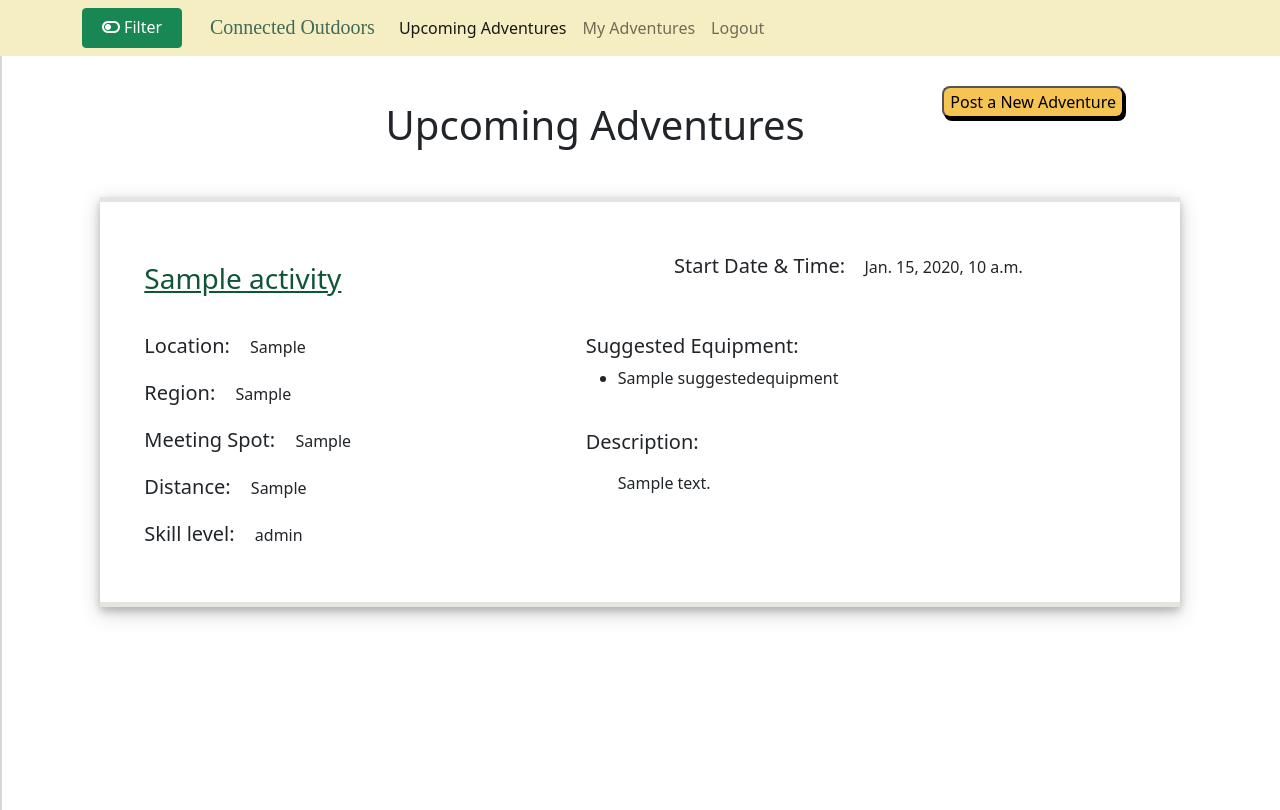
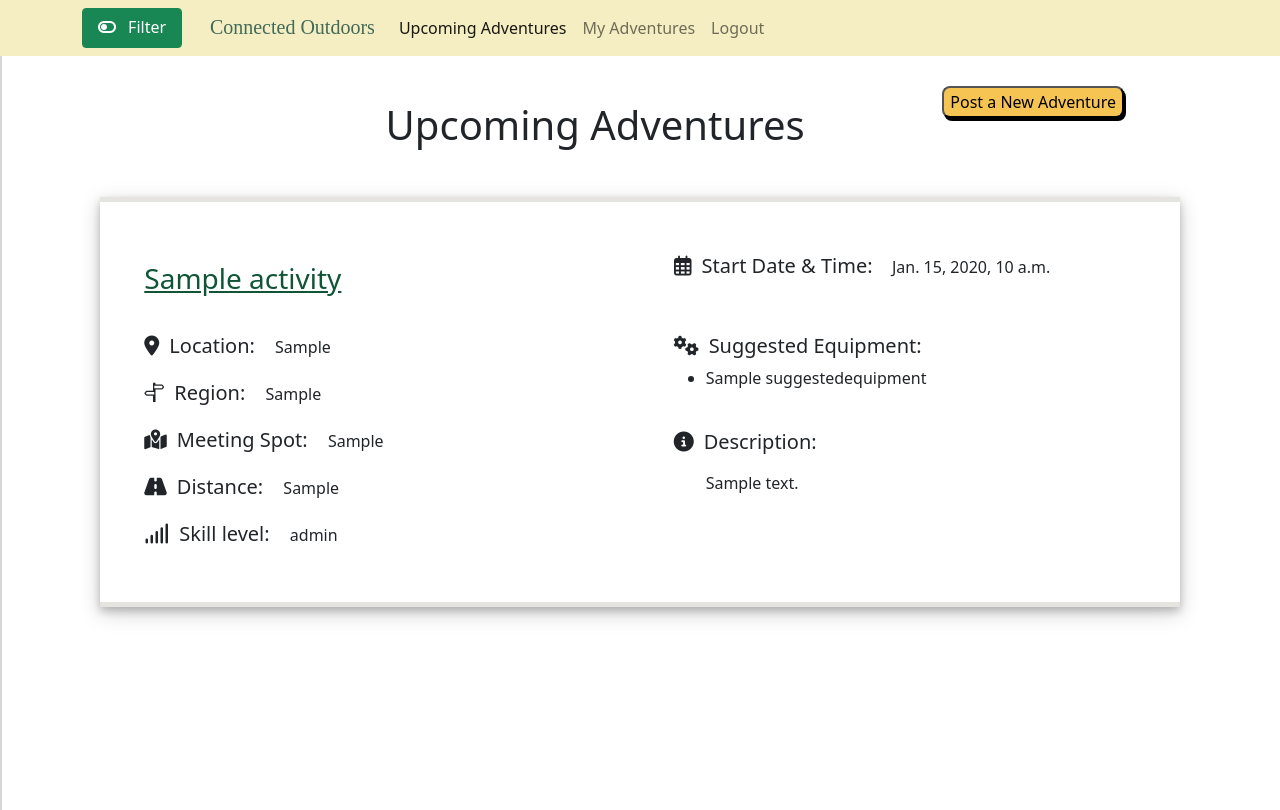
Before and after one commit to mickelsendamon/Connected_Outdoors, a Django app: template adventure_app/templates/adventures.html in a window 1280 px wide. Shown: the top 810 px of the page. Run offline with Django 3.2, Linux system fonts and the light colour scheme; the template is opened without the code that fills it: values that come from a table or form of the project are taken from there, others are empty; tables that the repository leaves empty hold one stand-in row (values such as "Sample post"); some libraries are stand-ins or nearby versions; some web fonts are replaced.

Commit message:
Formatting changes, added icons

```diff
--- a/adventure_app/static/css/adventure_details.css
+++ b/adventure_app/static/css/adventure_details.css
@@ -35,6 +35,7 @@
 #activity_name{
     padding-bottom: 1em;
 }
+
 i{
     padding-right: 0.5em;
 }
--- a/adventure_app/static/css/login_register.css
+++ b/adventure_app/static/css/login_register.css
@@ -35,6 +35,7 @@ h3{
     width: auto;
     height: auto;
     padding: 3%;
+
 }
 
 .login_input{
--- a/adventure_app/static/css/my_adventures.css
+++ b/adventure_app/static/css/my_adventures.css
@@ -16,7 +16,10 @@
 #new_adv_button{
     margin-left: 42%;
 }
+#button_wrapper{
 
+    margin-left: 50%;
+}
 .icon{
     margin: 5px 10px 10px 5px;
     display:  inline-block;
--- a/adventure_app/static/css/upcoming_adventures.css
+++ b/adventure_app/static/css/upcoming_adventures.css
@@ -7,9 +7,8 @@
 .post_adventure{
     justify-content: left;
 }
-/* h1{
-    margin:  50px 0;
-} */
+
+
 .separate{
     border-bottom:   #e6e4e0 5px solid;
     border-top:  #e6e4e0 5px solid;
@@ -81,13 +80,19 @@
     text-align: center;
 }
 
+#right_side_table{
+    margin-left: 8.3%;
+}
+i{
+    padding-right: 0.5em;
+}
 #join_button{
     border-radius: 0.5em;
     box-shadow: 2px 3px black;
     padding: 0.3em 1.2em;
     text-align: center;
     background-color: #f6c453;
-    margin-top: 3%;
+    margin-top: 13%;
     margin-bottom: 2%;
     margin-right: 1em;
 }
--- a/adventure_app/templates/adventure_details.html
+++ b/adventure_app/templates/adventure_details.html
@@ -67,7 +67,7 @@
                         <h3 id="activity_name">{{current_adventure.activity.name}}</h3>
                     </div>
                     <div class="col-md-6">
-                        <h5 class="descriptors">Date: </h5>
+                        <h5 class="descriptors"><i class="far fa-calendar-alt"></i>Date: </h5>
                         <p class="details">{{current_adventure.adventure_start}}</p><br>
                     </div>
                 </div>
@@ -84,9 +84,9 @@
                         <p class="details">{{current_adventure.skill_level}}</p>
                     </div>
                     <div class="col-md-6" id="host_email">
-                        <h5 class="descriptors">Host Email: </h5>
+                        <h5 class="descriptors"> <i class="far fa-paper-plane"></i>Host Email: </h5>
                         <p class="details">{{current_adventure.organizer.email}}</p>
-                        <h5>Description:</h5>
+                        <h5><i class="fas fa-info-circle"></i>Description:</h5>
                         <p class="desc_verbage">{{current_adventure.description}}</p>
                         <div class="col-md-6" id="button_forms">
                             {% if current_user == current_adventure.organizer %}
--- a/adventure_app/templates/adventures.html
+++ b/adventure_app/templates/adventures.html
@@ -124,7 +124,7 @@
                                                 <h3 id="adv_title">{{adventure.activity.name}}</h3>
                                             </a></div>
                                         <div class="col-md-6">
-                                            <h5 id="start_dt">Start Date & Time: </h5>
+                                            <h5 id="start_dt"><i class="far fa-calendar-alt"></i>Start Date & Time: </h5>
                                             <h6 class="datetime">{{adventure.adventure_start}}</h6>
                                         </div>
                                     </div>
@@ -133,32 +133,32 @@
                                     <div class="col-md-12">
                                         <div class="row">
                                             <div class="col-md-5">
+                                                <h5 class="descriptors"><i class="fas fa-map-marker-alt" id="location_market"></i>Location: </h5>
+                                                <h6 class="details">{{adventure.location}}</h6><br>
+                                                <h5 class="descriptors"><i class="bi bi-signpost-split"></i>Region: </h5>
+                                                <h6 class="details">{{adventure.region}}</h6><br>
+                                                <h5 class="descriptors"><i class="fas fa-map-marked-alt"></i>Meeting Spot: </h5>
+                                                <h6 class="details">{{adventure.meeting_location}}</h6><br>
+                                                <h5 class="descriptors"><i class="fas fa-road"></i>Distance: </h5>
+                                                <h6 class="details">{{adventure.distance}}</h6><br>
+                                                <h5 class="descriptors"><i class="fas fa-signal"></i>Skill level: </h5>
+                                                <h6 class="details">{{adventure.skill_level}}</h6><br>
+                                            </div>
+                                            <div class="col-md-5" id="right_side_table">
+                                                <h5><i class="fas fa-cogs"></i>Suggested Equipment: </H5>
+                                                <ul>
+                                                    {% for equipment in adventure.suggested_equipment.all %}
+                                                    <li>{{equipment.name}}</li>
+                                                    {% endfor %}
+                                                </ul>
+                                                <h5 id="description_details"><i class="fas fa-info-circle"></i>Description: </h5>
+                                                <h6 id="desc_verbage"> {{adventure.description}}</h6>
                                                 {% if current_user not in adventure.participants.all %}
                                                 <form action="/join_adventure/{{adventure.id}}" method="POST">
                                                     {% csrf_token %}
                                                     <input type="submit" id="join_button" value="Join">
                                                 </form>
                                                 {% endif %}
-                                                <h5 class="descriptors">Location: </h5>
-                                                <h6 class="details">{{adventure.location}}</h6><br>
-                                                <h5 class="descriptors">Region: </h5>
-                                                <h6 class="details">{{adventure.region}}</h6><br>
-                                                <h5 class="descriptors">Meeting Spot: </h5>
-                                                <h6 class="details">{{adventure.meeting_location}}</h6><br>
-                                                <h5 class="descriptors">Distance: </h5>
-                                                <h6 class="details">{{adventure.distance}}</h6><br>
-                                                <h5 class="descriptors">Skill level: </h5>
-                                                <h6 class="details">{{adventure.skill_level}}</h6><br>
-                                            </div>
-                                            <div class="col-md-5">
-                                                <h5>Suggested Equipment: </H5>
-                                                <ul>
-                                                    {% for equipment in adventure.suggested_equipment.all %}
-                                                    <li>{{equipment.name}}</li>
-                                                    {% endfor %}
-                                                </ul>
-                                                <h5 id="description_details">Description: </h5>
-                                                <h6 id="desc_verbage"> {{adventure.description}}</h6>
 
                                             </div>
 
```
Also changed, not shown: adventure_app/templates/my_adventures.html (+11 -8 lines).
